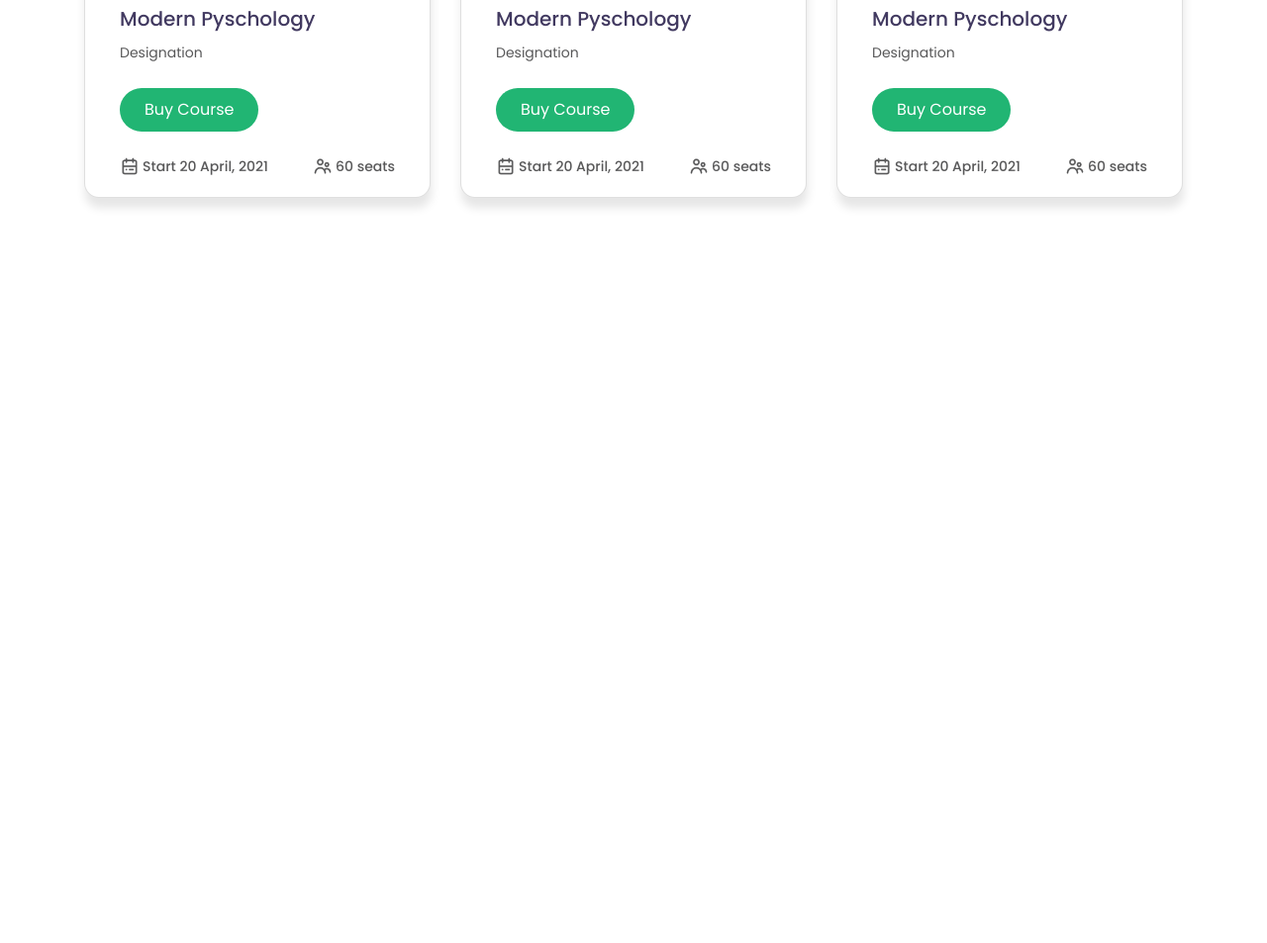
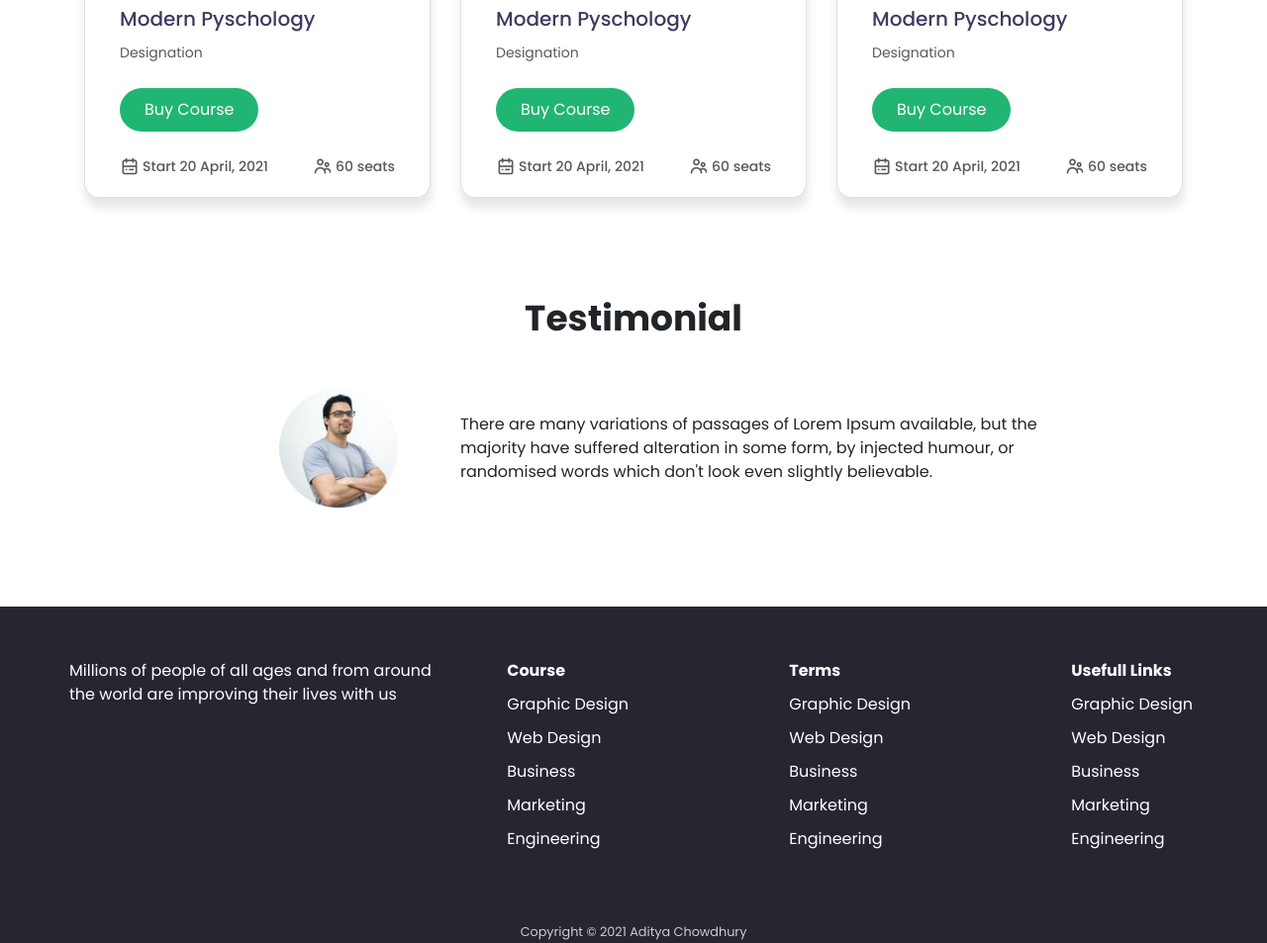
Before and after one commit to AdityaChowdhury2/e-school, a plain HTML site: page index.html in a window 1280 px wide. Shown: the part 1397-2350 px from the top of the page at 99% size. Before the commit the page ends 1697 px from the top, so only its background shows below. Drawn offline with nearby package versions, Linux system fonts and the light colour scheme.

Commit message:
complete

```diff
--- a/index.html
+++ b/index.html
@@ -143,6 +143,61 @@
       </div>
       </div>
     </section>
+    <section class="testimonial ">
+      <div class="container">
+        <h1 class="text-center">Testimonial</h1>
+        <div class="row">
+          <div class="col-md-4 d-flex justify-content-end pr-5">
+            <img src="images/Photos/Man.png" alt="" >
+          </div>
+          <div class="col-md-8 d-flex align-items-center">
+            <p>There are many variations of passages of Lorem Ipsum available, but the majority have suffered alteration in some form, by injected humour, or randomised words which don't look even slightly believable.</p>
+          </div>
+        </div>
+      </div>
+    </section>
+    <section class="footer">
+      <div class="container">
+        <div class="row py-5">
+          <div class="col-md-3">
+            <p>Millions of people of all ages and from around the world are improving their lives with us</p>
+          </div>
+          <div class="col-md-3 d-flex justify-content-end">
+            <ul>
+              <li>Course</li>
+              <li><a href="">Graphic Design</a></li>
+              <li><a href="">Web Design</a></li>
+              <li><a href="">Business</a></li>
+              <li><a href="">Marketing</a></li>
+              <li><a href="">Engineering </a></li>
+            </ul>
+          </div>
+          <div class="col-md-3 d-flex justify-content-end">
+            <ul>
+              <li>Terms</li>
+              <li><a href="">Graphic Design</a></li>
+              <li><a href="">Web Design</a></li>
+              <li><a href="">Business</a></li>
+              <li><a href="">Marketing</a></li>
+              <li><a href="">Engineering </a></li>
+            </ul>
+          </div>
+          <div class="col-md-3 d-flex justify-content-end">
+            <ul>
+              <li>Usefull Links</li>
+              <li><a href="">Graphic Design</a></li>
+              <li><a href="">Web Design</a></li>
+              <li><a href="">Business</a></li>
+              <li><a href="">Marketing</a></li>
+              <li><a href="">Engineering </a></li>
+            </ul>
+          </div>
+        </div>
+        <div class="text-center">
+          <small>Copyright &copy 2021 Aditya Chowdhury </small>
+        </div>
+      </div>
+    </section>
     <!-- Optional JavaScript -->
     <!-- jQuery first, then Popper.js, then Bootstrap JS -->
     <script src="https://code.jquery.com/jquery-3.3.1.slim.min.js" integrity="sha384-q8i/X+965DzO0rT7abK41JStQIAqVgRVzpbzo5smXKp4YfRvH+8abtTE1Pi6jizo" crossorigin="anonymous"></script>
--- a/style.css
+++ b/style.css
@@ -99,3 +99,50 @@ a.default-button:hover{
     font-weight: 500;
     font-size: 14px;
 }
+.testimonial{
+    margin-bottom: 100px;
+}
+.testimonial h1 {
+    font-weight: 700;
+    font-size: 36px;
+    margin-bottom: 50px;
+}
+.testimonial img{
+    width: 120px;
+}
+.testimonial p {
+    margin-bottom: 0;
+    width: 600px;
+}
+.footer{
+    background-color: #282531;
+    color: #ffff;
+    margin-bottom: 0;
+}
+.footer ul{
+    list-style: none;
+}
+.footer ul li{
+    padding: 5px;
+
+}
+.footer ul li:first-child{
+    font-weight: 700;
+}
+.footer ul li a{
+    color: white;
+    text-decoration: none;
+}
+.footer ul li a:hover{
+    color: violet;
+}
+.footer small{
+    color: #CDCDCD;
+}
+.footer .col-md-3{
+    padding:0px;
+}
+.footer p {
+    width: 370px;
+    padding: 5px 0;
+}
```
